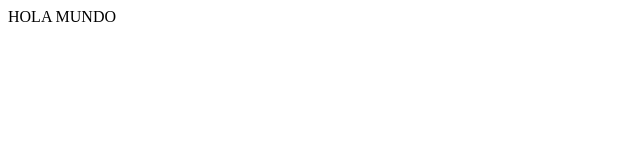
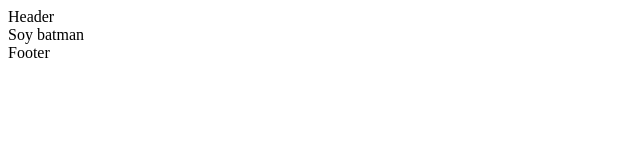
Before and after one commit to Yag0Veg4/git-demo, a plain HTML site: page web/index.html in a window 1280 px wide. Shown: the whole page, without its empty margins (0-640 px from the left). Drawn offline with Linux system fonts and the light colour scheme.

Commit message:
Changes in the homepage

```diff
--- a/web/index.html
+++ b/web/index.html
@@ -6,6 +6,10 @@
     <title>Homepae</title>
 </head>
 <body>
-    HOLA MUNDO
+    <header>Header</header>
+    <main>
+        <div>Soy batman</div>
+    </main>
+    <footer>Footer</footer>
 </body>
 </html>
```
